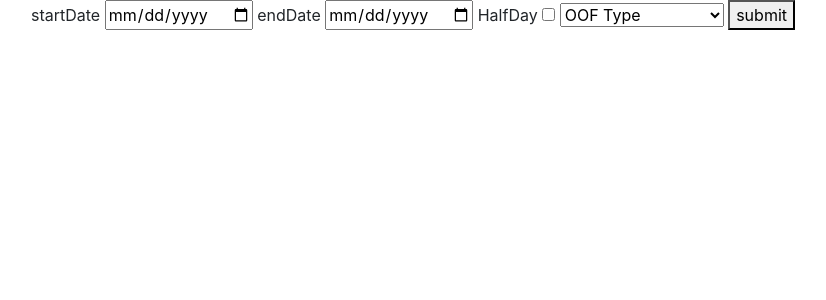
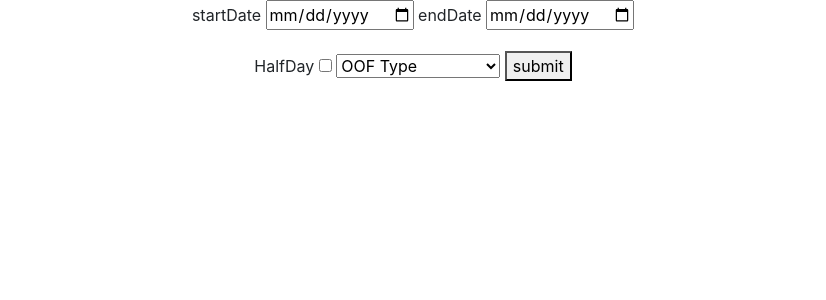
Before and after one commit to alexandrunita/AvailabilityTracker, a Flask app: page /bookOOF in a window 1280 px wide. Shown: the part 56-356 px from the top of the page, without its empty margins (227-1053 px from the left). Run offline with Flask 2, Linux system fonts and the light colour scheme; a user stored in the database is signed in; some libraries are stand-ins or nearby versions.

Commit message:
book OOF updates
-minor cosmetic update to bookOOF.html
-startDate < endDate validation in backend code

```diff
--- a/app.py
+++ b/app.py
@@ -84,6 +84,9 @@ def bookOOF():
         if startDate == endDate and halfDay == "True":
             isHalfDay = True
 
+        # check if startDate > endDate
+        if date.fromisoformat(startDate) > date.fromisoformat(endDate):
+            return apology("Bad Request - OOF End Date cannot precede Start Date", 400)
 
         # return booking confirmation page
         return render_template("bookOOF.html", booked = True, startDate = startDate, endDate = endDate, isHalfDay = isHalfDay, oofType = oofType)
--- a/static/style.css
+++ b/static/style.css
@@ -12,5 +12,6 @@ main {
     text-align: center;
 }
 
+
 /* Responsive Styles
 -----------------------------------------------*/
--- a/templates/bookOOF.html
+++ b/templates/bookOOF.html
@@ -7,10 +7,13 @@
 {% block main %}
     {% if not booked %}
         <form action="/bookOOF" method="post">
+            <div class="form-group">
                 <label for="startDate">startDate</label>
                 <input id="startDate" name="startDate" type="date" required>
                 <label for="endDate">endDate</label>
                 <input id="endDate" name="endDate" type="date" required>
+            </div>
+            <div class="form-group">
                 <label for="halfDay">HalfDay</label>
                 <input id="halfDay" name="halfDay" value="True" type="checkbox">
                 <select id="oofType" name="oofType" required>
@@ -20,6 +23,7 @@
                     {%endfor%}
                 </select>
                 <button>submit</button>
+            </div>
         </form>
     {% endif %}
     {% if booked %}
```
Lines whose indentation alone changed are shown as unchanged.
